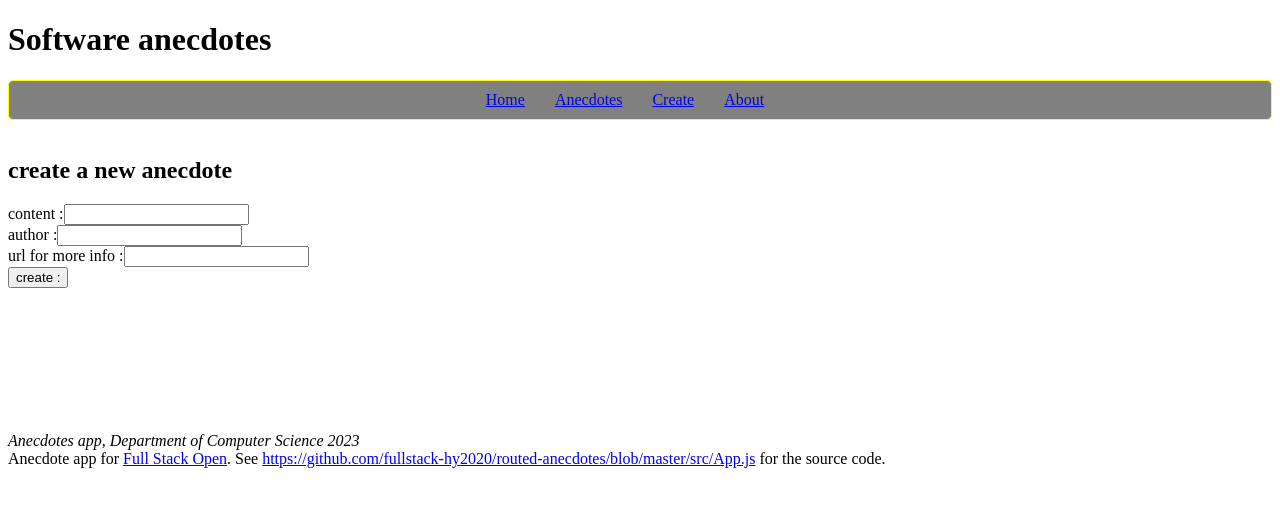
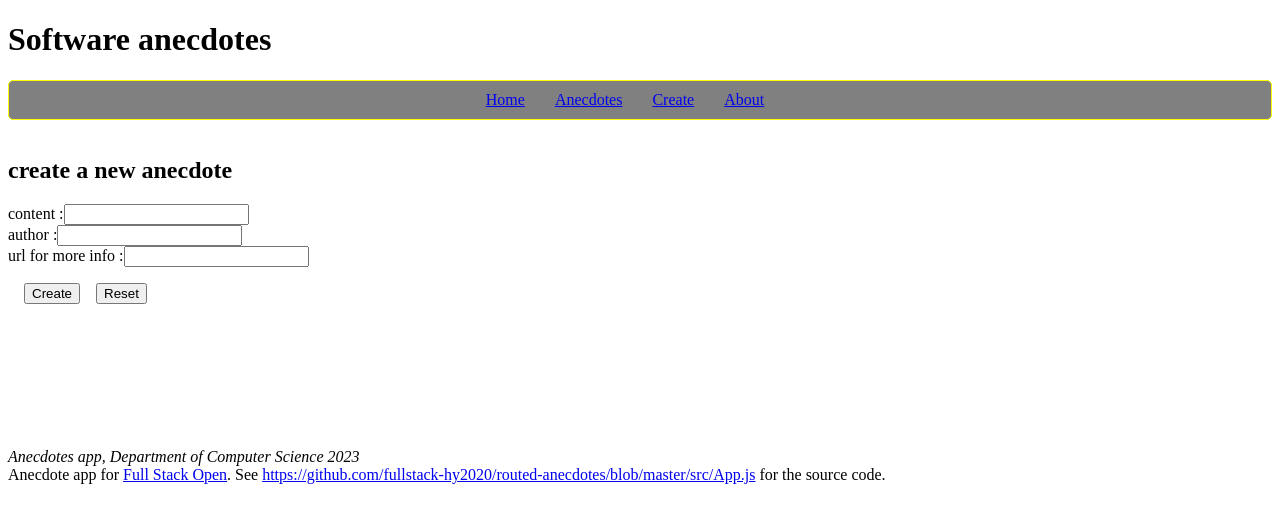
Before and after one commit to Amutha37/fullstackopen-part7-router, a React (Create React App) app: page /create in a window 1280 px wide. Shown: the top 522 px of the page. Built offline with nearby package versions, Linux system fonts and the light colour scheme.

Commit message:
add reset button and custom hook functionality

```diff
--- a/src/app.css
+++ b/src/app.css
@@ -25,3 +25,7 @@
 #footer {
   margin-top: 9rem;
 }
+button {
+  margin-top: 1rem;
+  margin-left: 1rem;
+}
--- a/src/components/CreateNew.js
+++ b/src/components/CreateNew.js
@@ -4,6 +4,7 @@ const CreateNew = (props) => {
   const content = useField('text')
   const author = useField('text')
   const info = useField('text')
+  const reset = useField('')
   // const [content, setContent] = useState('')
   // const [author, setAuthor] = useState('')
   // const [info, setInfo] = useState('')
@@ -16,6 +17,12 @@ const CreateNew = (props) => {
       info: info.value,
       votes: 0,
     })
+  }
+
+  const handleReset = () => {
+    content.reset()
+    author.reset()
+    info.reset()
   }
 
   return (
@@ -56,7 +63,8 @@ const CreateNew = (props) => {
             // onChange={(e) => setInfo(e.target.value)}
           />
         </div>
-        <button>create :</button>
+        <button>Create </button>
+        <button onClick={handleReset}>Reset</button>
       </form>
     </div>
   )
--- a/src/hooks/index.js
+++ b/src/hooks/index.js
@@ -7,9 +7,14 @@ export const useField = (type) => {
     setValue(event.target.value)
   }
 
+  const reset = () => {
+    setValue('')
+  }
+
   return {
     type,
     value,
     onChange,
+    reset,
   }
 }
```
